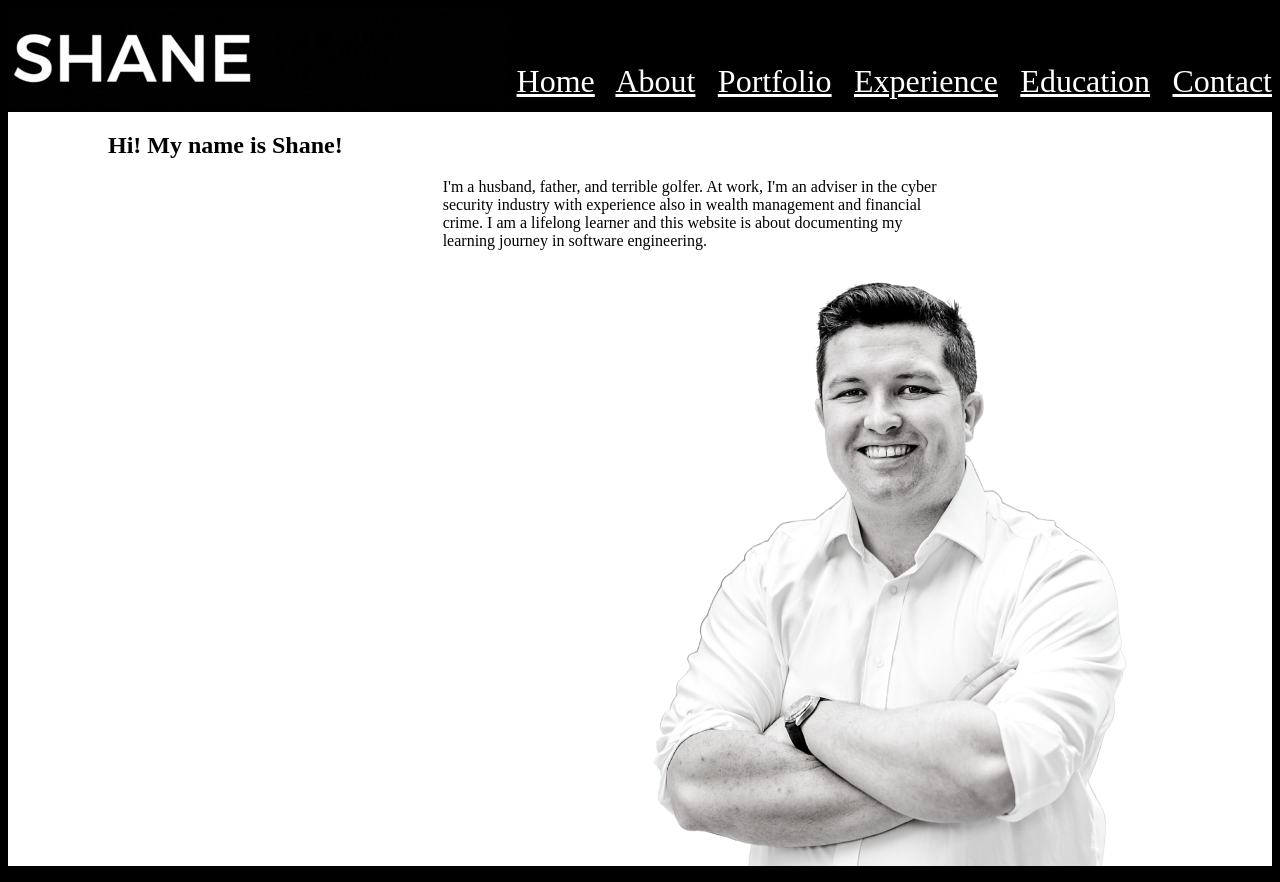
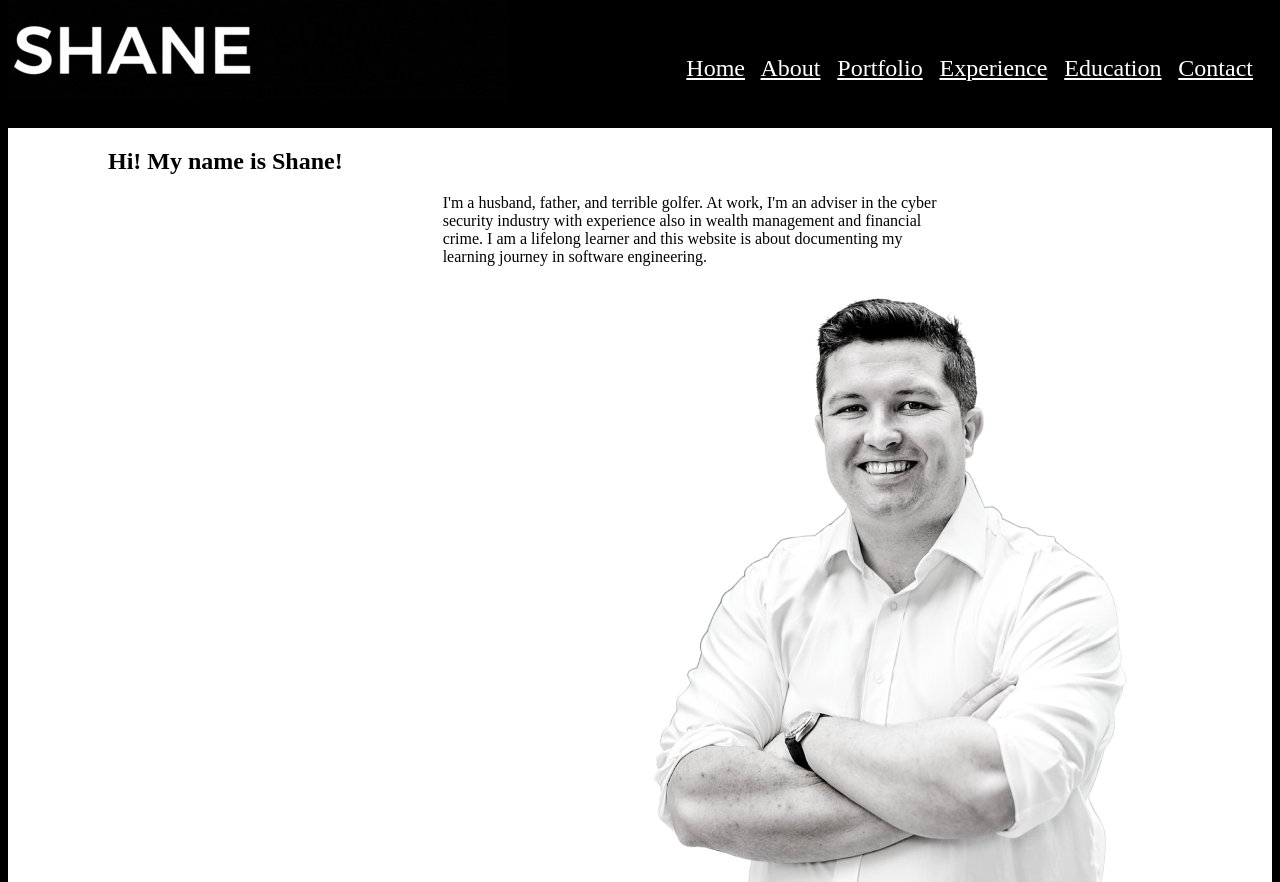
Before and after one commit to Shane-Black/personal-website, a plain HTML site: page index.html in a window 1280 px wide. Shown: the top 882 px of the page. Drawn offline with Linux system fonts and the light colour scheme.

Commit message:
Finished floating menu

```diff
--- a/style.css
+++ b/style.css
@@ -4,13 +4,18 @@ body {
 
 header {
     background-color: black;
+    top: 0;
+    position: fixed;
+    z-index: 100;
+    width: 100%;
 }
 
 nav {
-    display: inline-block;
+    display: block;
     float: right;
     padding-top: 55px;
-    font-size: 32px;
+    padding-right: 35px;
+    font-size: 24px;
 }
 
 a:link {
@@ -31,6 +36,7 @@ a:active{
 
 #about {
     display: inline-block;
+    margin-top: 120px;
     background-color: white;
     position: relative;
     height:auto;
```
